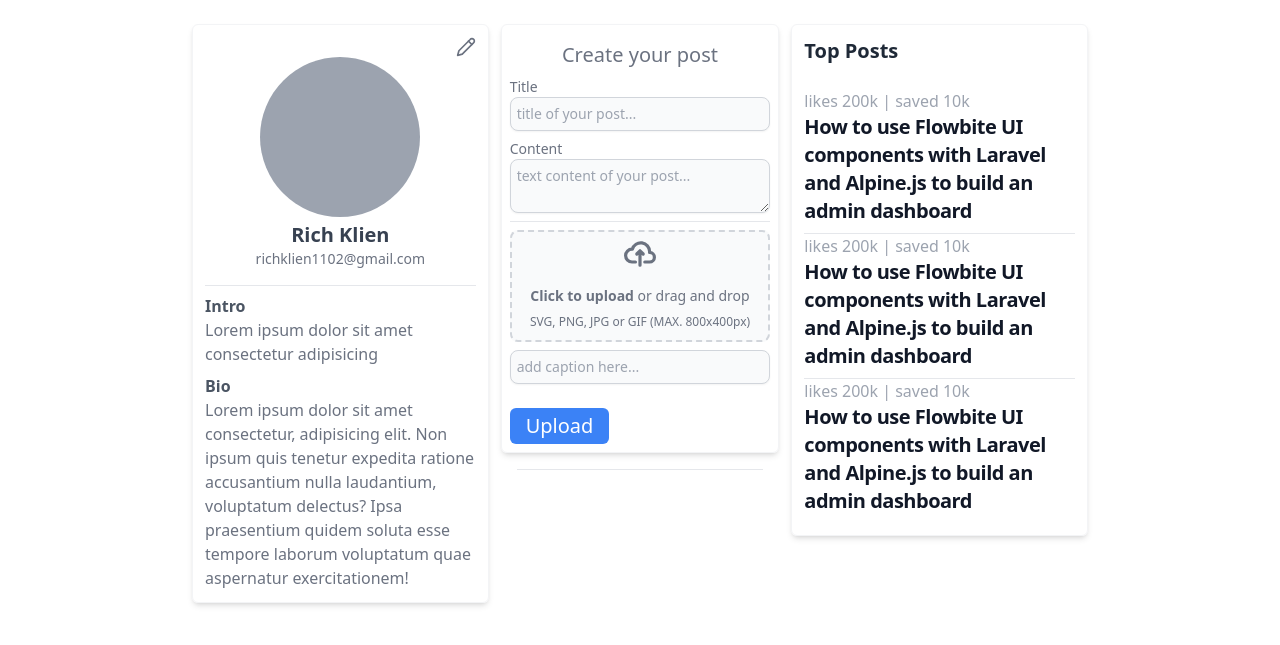
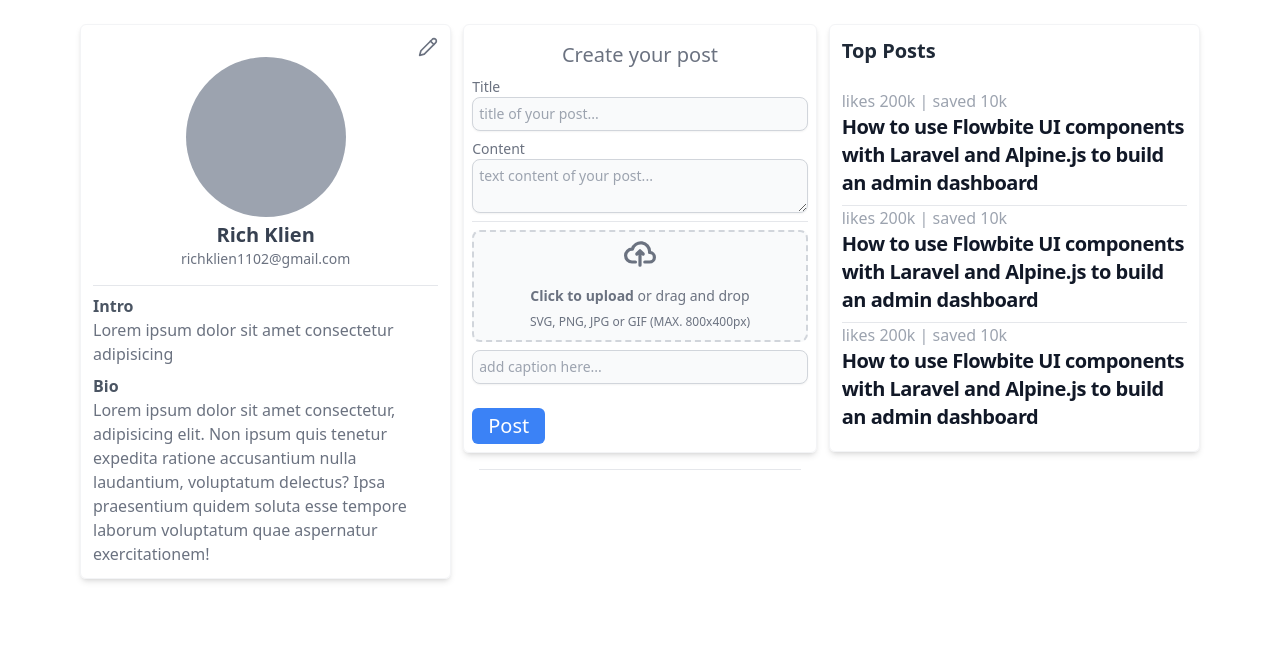
Before and after one commit to Shobhit-Mishra-02/Social-media-app, a Django app: page /social/home/ in a window 1280 px wide. Shown: the part 65-710 px from the top of the page. Run offline with Django 4.2, Linux system fonts and the light colour scheme; the visitor is signed in with stand-in values (Sample User, id 1); data that the repository does not hold is empty; some libraries are stand-ins or nearby versions.

Commit message:
style: made home page responsive

```diff
--- a/templates/base.html
+++ b/templates/base.html
@@ -26,7 +26,7 @@
 
     {% endblock navigation %}
 
-    <div class="px-6 pt-6 sm:px-12 md:px-24 xl:px-48">
+    <div class="px-6 pt-6 sm:px-12 md:px-20">
         {% block body %}
 
         {% endblock body %}
--- a/templates/home/index.html
+++ b/templates/home/index.html
@@ -7,10 +7,10 @@ home
 
 
 {% block body %}
-<div class="flex justify-center align-middle space-x-3">
+<div class="flex justify-center align-middle lg:space-x-2 xl:space-x-3">
 
     <!-- profile  -->
-    <div class="w-full sm:max-w-sm border border-gray-100 h-fit rounded-md p-3 shadow-md">
+    <div class="w-full sm:max-w-sm border border-gray-100 h-fit rounded-md p-3 shadow-md hidden lg:block">
         <div class="flex justify-end">
             <span>
                 <svg xmlns="http://www.w3.org/2000/svg" width="20" height="20" viewBox="0 0 24 24" fill="none" stroke="currentColor" stroke-width="2" stroke-linecap="round" stroke-linejoin="round" class="lucide lucide-pencil stroke-gray-500 hover:stroke-gray-600 cursor-pointer"><path d="M17 3a2.85 2.83 0 1 1 4 4L7.5 20.5 2 22l1.5-5.5Z"/><path d="m15 5 4 4"/></svg>
@@ -33,7 +33,7 @@ home
     </div>
 
     <!-- post container  -->
-    <div id="container" class="w-full sm:max-w-sm md:max-w-md xl:max-w-lg text-sm">
+    <div id="container" class="w-full sm:max-w-md md:max-w-md xl:max-w-lg text-sm">
 
         <form class="w-full text-gray-500 rounded-md border border-gray-100 p-2 shadow-md"
             action="{% url 'home:home' %}" method="post" enctype="multipart/form-data">
@@ -69,7 +69,7 @@ home
             {{ form.caption }}
 
             <button class="text-xl px-4 py-1 rounded-md bg-blue-500 text-white mt-4 hover:bg-blue-600"
-                type="submit">Upload</button>
+                type="submit">Post</button>
 
         </form>
         <hr class="m-4">
@@ -84,7 +84,7 @@ home
     </div>
 
     <!-- top posts  -->
-    <div class="w-full sm:max-w-sm border border-gray-100 h-fit rounded-md p-3 shadow-md">
+    <div class="w-full sm:max-w-sm border border-gray-100 h-fit rounded-md p-3 shadow-md hidden lg:block">
         <h3 class="text-xl font-semibold text-gray-800 mb-6">Top Posts</h3>
 
         <div class="divide-y">
```
